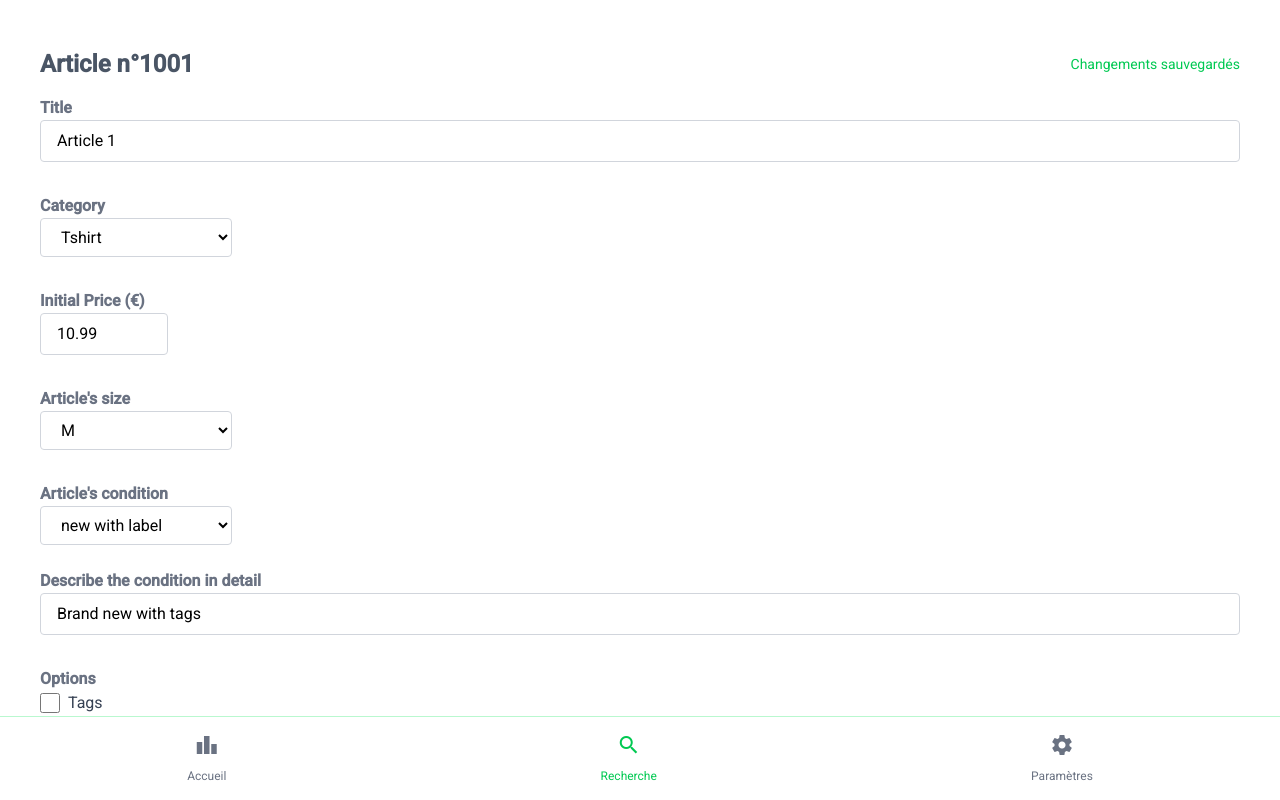
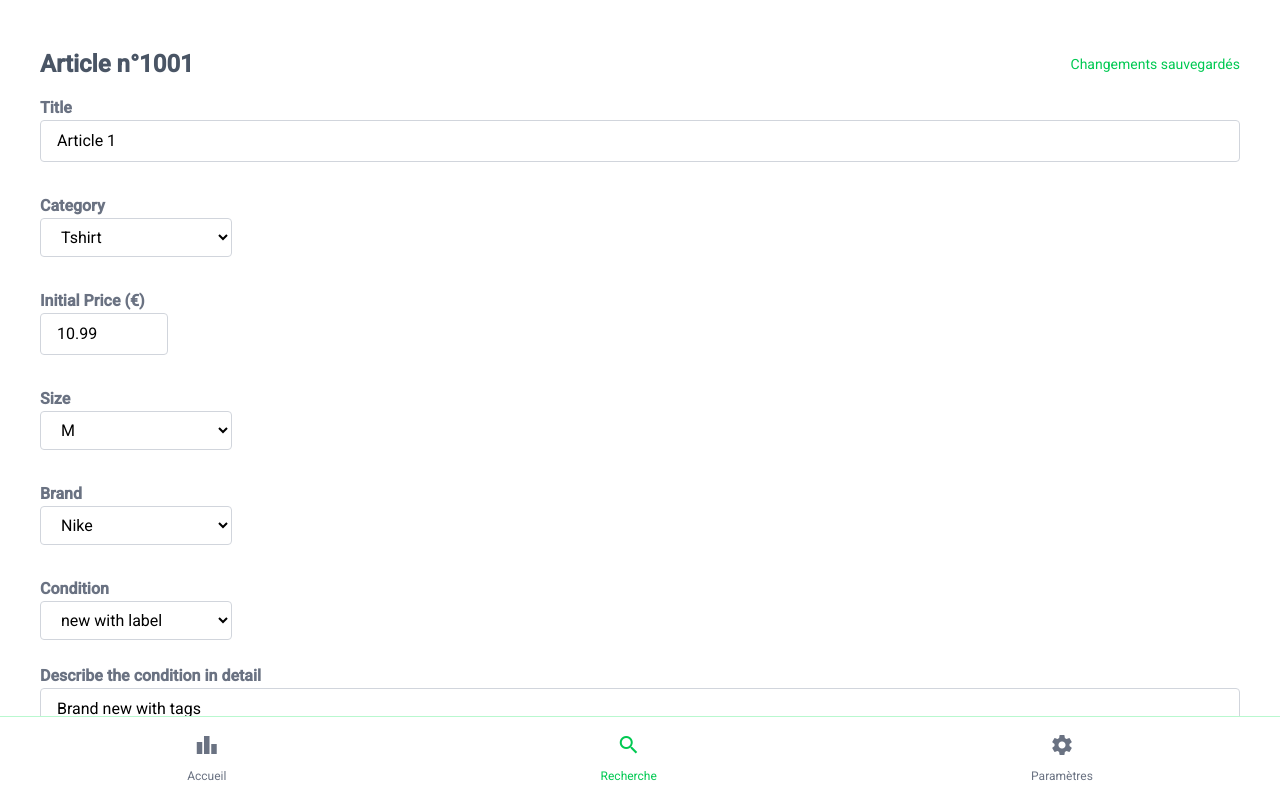
Before and after one commit to Deo-Favente/StoreKit, an Angular app in the folder frontend/: page /article/1001 in a window 1280 px wide. Built offline with nearby package versions, Linux system fonts and the light colour scheme.

Commit message:
add brand support

```diff
--- a/frontend/src/app/models/article-item.model.ts
+++ b/frontend/src/app/models/article-item.model.ts
@@ -6,6 +6,7 @@ export interface Article {
   name: string;
   category: ArticleCategory;
   price: number;
+  brand: string;
   size: ArticleSize;
   state: ArticleState;
   photoCount: number;
--- a/frontend/src/app/pages/edit-article/edit-article.component.html
+++ b/frontend/src/app/pages/edit-article/edit-article.component.html
@@ -12,7 +12,6 @@
             <h2 class="text-md font-semibold text-gray-500">Title</h2>
             <input type="text"
                    class="border border-gray-300 rounded px-4 py-2 mb-6 w-full"
-                   required
                    [(ngModel)]="article.name"
                    (ngModelChange)="onArticleChange()"
                    [ngModelOptions]="{standalone: true}" />
@@ -21,7 +20,6 @@
         <section id="category">
             <h2 class="text-md font-semibold text-gray-500">Category</h2>
             <select class="border border-gray-300 rounded px-4 py-2 mb-6 w-48"
-                    required
                     [(ngModel)]="article.category"
                     (ngModelChange)="onArticleChange()"
                     [ngModelOptions]="{standalone: true}">
@@ -35,16 +33,14 @@
             <h2 class="text-md font-semibold text-gray-500">Initial Price (€)</h2>
             <input type="number"
                    class="border border-gray-300 rounded px-4 py-2 mb-6 w-32"
-                   required
                    [(ngModel)]="article.price"
                    (ngModelChange)="onArticleChange()"
                    [ngModelOptions]="{standalone: true}" />
         </section>
 
         <section id="size" class="my-2">
-            <h2 class="text-md font-semibold text-gray-500">Article's size</h2>
+            <h2 class="text-md font-semibold text-gray-500">Size</h2>
             <select class="border border-gray-300 rounded px-4 py-2 mb-6 w-48"
-                    required
                     [(ngModel)]="article.size"
                     (ngModelChange)="onArticleChange()"
                     [ngModelOptions]="{standalone: true}">
@@ -54,10 +50,21 @@
             </select>
         </section>
 
+        <section id="brand" class="my-2">
+            <h2 class="text-md font-semibold text-gray-500">Brand</h2>
+            <select class="border border-gray-300 rounded px-4 py-2 mb-6 w-48"
+                    [(ngModel)]="article.brand"
+                    (ngModelChange)="onArticleChange()"
+                    [ngModelOptions]="{standalone: true}">
+                @for (brand of brands; track brand) {
+                    <option [value]="brand">{{ brand }}</option>
+                }
+            </select>
+        </section>
+
         <section id="condition" class="my-2">
-            <h2 class="text-md font-semibold text-gray-500">Article's condition</h2>
+            <h2 class="text-md font-semibold text-gray-500">Condition</h2>
             <select class="border border-gray-300 rounded px-4 py-2 mb-6 w-48"
-                    required
                     [(ngModel)]="article.condition"
                     (ngModelChange)="onArticleChange()"
                     [ngModelOptions]="{standalone: true}">
@@ -67,9 +74,7 @@
             </select>
 
             <h3 class="text-md font-semibold text-gray-500">Describe the condition in detail</h3>
-            <input type="text"
-                   class="border border-gray-300 rounded px-4 py-2 mb-6 w-full"
-                   required
+            <input type="text" class="border border-gray-300 rounded px-4 py-2 mb-6 w-full"
                    [(ngModel)]="article.detailCondition"
                    (ngModelChange)="onArticleChange()"
                    [ngModelOptions]="{standalone: true}"
--- a/frontend/src/app/pages/edit-article/edit-article.component.ts
+++ b/frontend/src/app/pages/edit-article/edit-article.component.ts
@@ -4,6 +4,7 @@ import { CommonModule } from '@angular/common';
 import { FormsModule } from '@angular/forms';
 import { MatIconModule } from '@angular/material/icon';
 import { ArticleService } from '@services/article.service';
+import { BrandService } from '@services/brand.service';
 import { Article } from '@models/article-item.model';
 import { ArticleCategory, ArticleCondition, ArticleSize } from '@app/models/article-features-enum';
 import { CdkDragDrop, DragDropModule, moveItemInArray } from '@angular/cdk/drag-drop';
@@ -26,8 +27,9 @@ export class EditArticleComponent implements OnInit {
   categories = Object.values(ArticleCategory);
   conditions = Object.values(ArticleCondition);
   sizes = Object.values(ArticleSize);
+  brands: string[] = [];
 
-  constructor(private route: ActivatedRoute, private articleService: ArticleService, private dialog: MatDialog) { }
+  constructor(private route: ActivatedRoute, private articleService: ArticleService, private brandService: BrandService, private dialog: MatDialog) { }
 
   ngOnInit() {
         this.subscription = this.articleChanges$
@@ -49,6 +51,11 @@ export class EditArticleComponent implements OnInit {
 
     // Charger les détails de l'article
     this.loadArticleDetails();
+    // Charger les marques
+    this.brandService.getBrands().subscribe((brands: string[]) => {
+      this.brands = brands;
+    });
+
   }
 
   loadArticleDetails() {
--- a/frontend/src/app/services/article.service.ts
+++ b/frontend/src/app/services/article.service.ts
@@ -9,9 +9,9 @@ import { ArticleCategory, ArticleSize, ArticleCondition } from '@app/models/arti
 })
 export class ArticleService {
     private articles: Article[] = [
-    { id: 1001, name: 'Article 1', price: 10.99, state: ArticleState.in_stock, photoCount: 20, condition: ArticleCondition.new_with_label, category: ArticleCategory.Tshirt, size: ArticleSize.M, detailCondition: 'Brand new with tags', description: 'A stylish T-shirt perfect for casual wear.' },
-    { id: 1002, name: 'Article 2', price: 15.49, state: ArticleState.sold, photoCount: 2, condition: ArticleCondition.good, category: ArticleCategory.Other, size: ArticleSize.OneSize, detailCondition: 'Lightly used' },
-    { id: 1003, name: 'Article 3', price: 7.99, state: ArticleState.waiting_for_pic, photoCount: 0, condition: ArticleCondition.satisfying, category: ArticleCategory.Pants, size: ArticleSize.S, detailCondition: 'Some wear and tear' },
+    { id: 1001, name: 'Article 1', price: 10.99, brand: "Nike", state: ArticleState.in_stock, photoCount: 20, condition: ArticleCondition.new_with_label, category: ArticleCategory.Tshirt, size: ArticleSize.M, detailCondition: 'Brand new with tags', description: 'A stylish T-shirt perfect for casual wear.' },
+    { id: 1002, name: 'Article 2', price: 15.49, brand: "Adidas", state: ArticleState.sold, photoCount: 2, condition: ArticleCondition.good, category: ArticleCategory.Other, size: ArticleSize.OneSize, detailCondition: 'Lightly used' },
+    { id: 1003, name: 'Article 3', price: 7.99, brand: "Vintage", state: ArticleState.waiting_for_pic, photoCount: 0, condition: ArticleCondition.satisfying, category: ArticleCategory.Pants, size: ArticleSize.S, detailCondition: 'Some wear and tear' },
   ]; // Replace with an API call
 
   getArticles(): Observable<Article[]> {
--- /dev/null
+++ b/frontend/src/app/services/brand.service.ts
@@ -0,0 +1,19 @@
+import { Injectable } from '@angular/core';
+import { Observable, of } from 'rxjs';
+
+@Injectable({
+  providedIn: 'root'
+})
+
+export class BrandService {
+    private brands: string[] = ["Nike", "Adidas", "Vintage"]; // Replace with an API call
+
+  getBrands(): Observable<string[]> {
+    return of(this.brands);
+  }
+
+  getBrand(id: number): Observable<string | undefined> {
+    const brand = this.brands[id];
+    return of(brand);
+  }
+}
```
